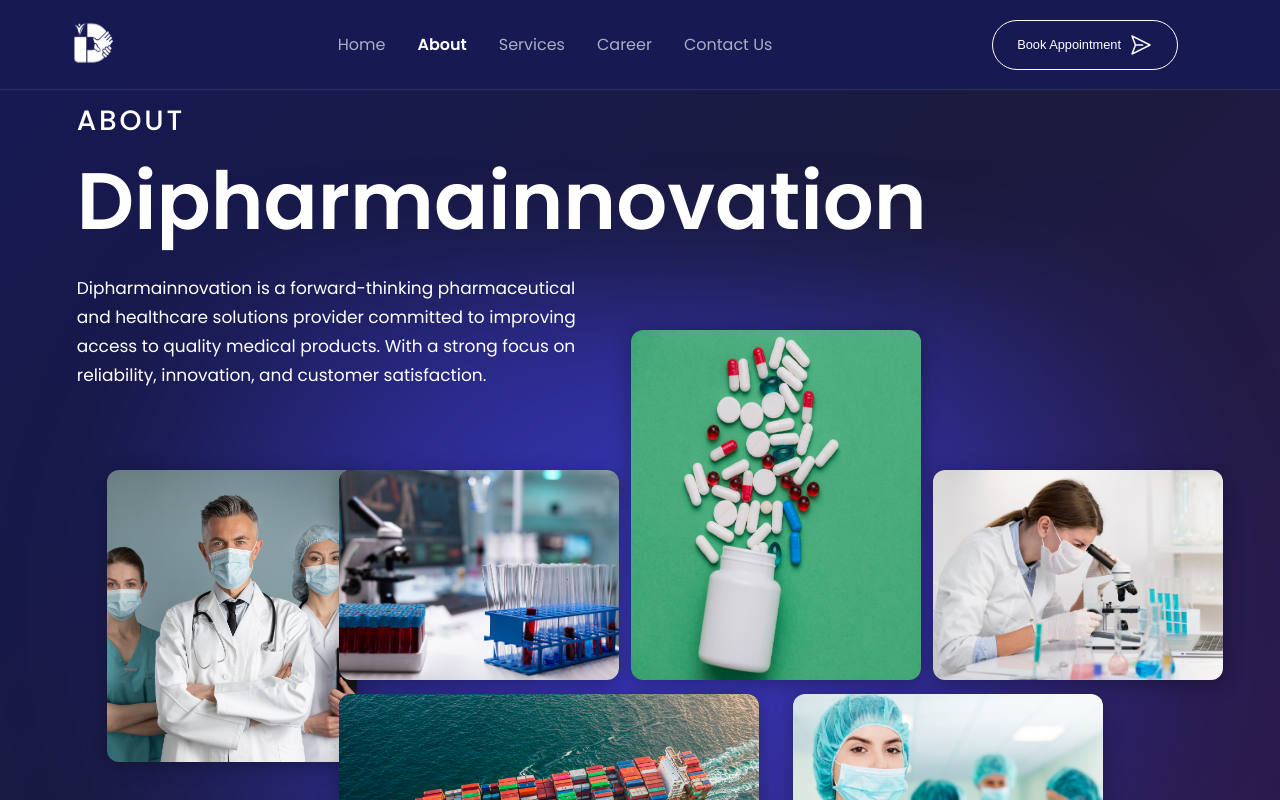
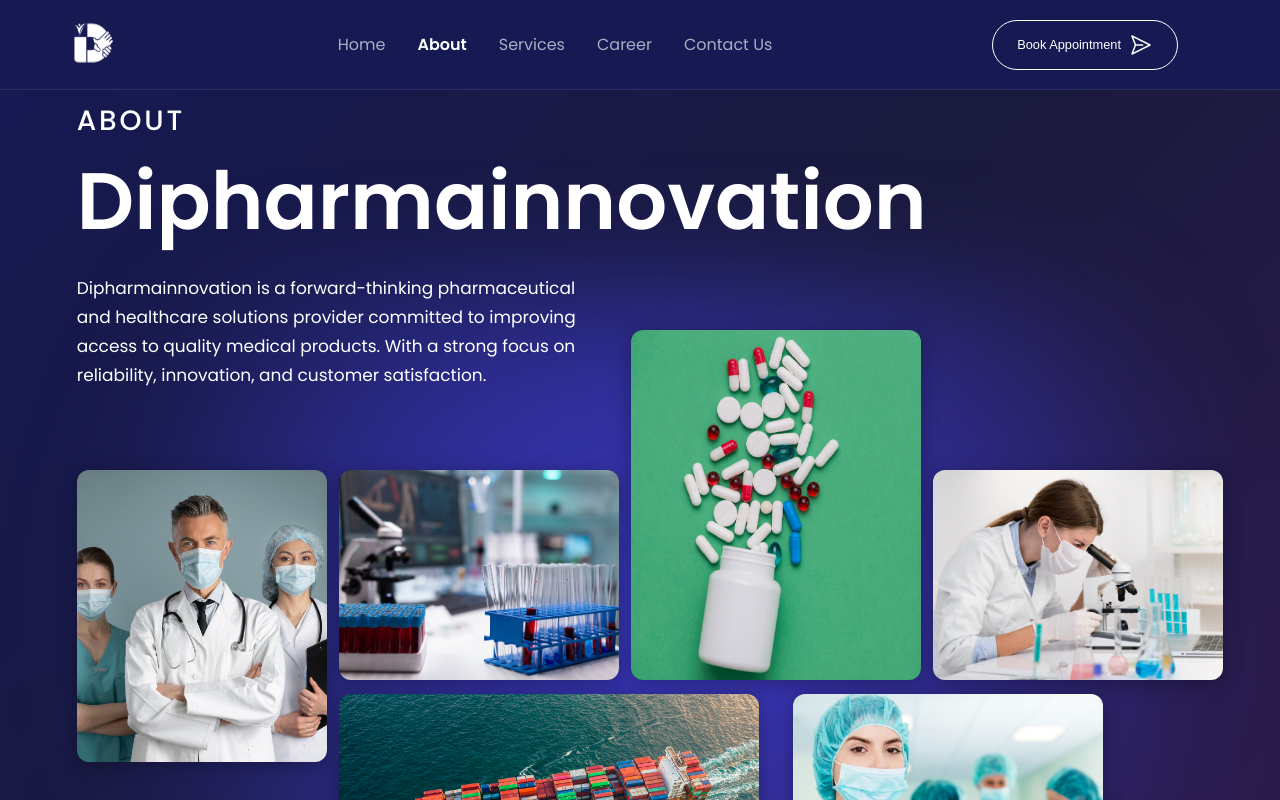
Before and after one commit to SAKTHIIIVEL/intern_manvian, a React (Vite) app: page /about in a window 1280 px wide. Shown: the top 800 px of the page. Built offline with nearby package versions, Linux system fonts and the light colour scheme.

Commit message:
about_css

```diff
--- a/src/pages/AboutPage.css
+++ b/src/pages/AboutPage.css
@@ -132,8 +132,6 @@
   width: 250px;
   grid-column: 1;
   grid-row: 1 / 3;
-  position: relative;
-  left: 30px;
 }
 
 .collage-middle-left {
```
